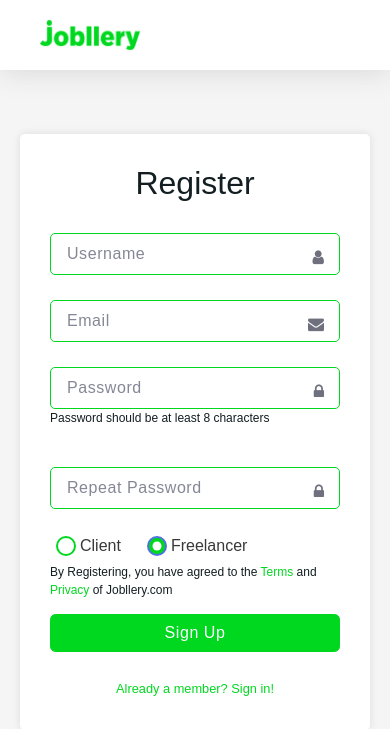
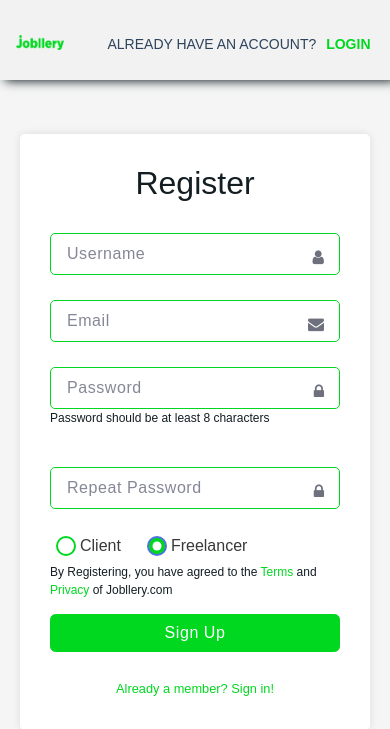
Before and after one commit to AlhajiTaibu/Jobllery_Website_Team_4, a PHP site: page /user_registration/register.php in a window 390 px wide. Shown: the top 729 px of the page. Run offline with PHP 8.4, Linux system fonts and the light colour scheme; some libraries are stand-ins or nearby versions.

Commit message:
Modification of the nav bar
Modification of the nav bar of the register, login, confirm password and forgotten password

```diff
--- /dev/null
+++ b/loginsignup/loginsignupheader.css
@@ -0,0 +1,127 @@
+body{
+	margin: 0;
+}
+
+.header {
+	height: 80px;
+	width: 100%;
+	background-color: rgba(228,228,228,0.2);
+	box-shadow: 5px 0.5px 10px;
+    margin-left: 0px;
+}
+
+.logo {
+	width: 122px;
+	height: 37px;
+	margin-left: 4%;
+	margin-top: 0px;
+	float: left;
+	transition: 0.5s;
+}
+
+.logo:hover {
+	transform: scale(0.5, 0.5);
+}
+
+.midtext {
+	float: left;
+	height: 62px;
+	width: 203px;
+	margin-left: 25%;
+	margin-top: -10px;
+}
+
+.notice {
+	float: right;
+	padding-right: 5%;
+	font-size: 14px;
+	margin-top: -10px;
+	color: #2c435b;
+}
+
+.notice a {
+	text-decoration: none;
+	color: #00d820;
+	margin-left: 6px;
+	font-weight: bold;
+	transition: 0.5s;
+}
+
+.notice a:hover {
+	color: #2c435b;
+	transform: scale(2, 2);
+}
+
+/* On screens that are 992px or less */
+@media screen and (max-width: 992px) {
+  .logo {
+  	width: 81px;
+	height: 25px;
+	margin-top: 5px;
+  }
+
+  .midtext {
+	height: 62px;
+	width: 203px;
+	margin-left: 15%;
+	margin-top: 20px;
+  }
+
+  .notice {
+	font-size: 12px;
+}
+
+}
+
+/* On screens that are 800px or less */
+@media screen and (max-width: 800px) {
+   .midtext {
+	margin-left: 15%;
+  }
+}
+
+
+/* On screens that are 720px or less */
+@media screen and (max-width: 720px) {
+ .logo {
+  	width: 64px;
+	height: 20px;
+	margin-top: 10px;
+ }
+
+ .midtext {
+   	height: 42px;
+	width: 162px;
+	margin-top: 2px;
+	margin-left: 15%;
+  }
+
+.notice {
+	font-size: 10px;
+}
+
+}
+
+/* On screens that are 580px or less */
+@media screen and (max-width: 580px) {
+ .logo {
+  	width: 48px;
+	height: 15px;
+    margin-top: 15px;
+	padding-top: 0px;
+ }
+
+ .midtext {
+ 	display: none;
+   	/*height: 42px;
+	width: 162px;
+	padding-top: 5px;
+	padding-left: 6%;*/
+  }
+
+  .notice {
+	font-size: 14px;
+
+}
+
+}
--- a/user_registration/includes/header.php
+++ b/user_registration/includes/header.php
@@ -16,6 +16,7 @@
     <link rel="stylesheet" href="assets/css/login_signup_style.css">
     <link rel="stylesheet" href="assets/css/mystyle.css">
     <link rel="stylesheet" href="assets/css/style.css">
+    <link rel="stylesheet" href="../loginsignup/loginsignupheader.css">
 
 </head>
 
--- a/user_registration/includes/navigation.php
+++ b/user_registration/includes/navigation.php
@@ -1,4 +1,4 @@
-  <div>
+<div>
        <nav class="navbar navbar-light navbar-expand fixed-top bg-white shadow mb-4 topbar static-top">
         <a href="../homepage/index.php">
         <div class="container-fluid">
--- a/user_registration/register.php
+++ b/user_registration/register.php
@@ -2,7 +2,20 @@
  <?php include "includes/header.php";?>
  <?php include "../freelancer/includes/db.php"; ?>
  <?php include "../freelancer/includes/functions.php"; ?>
-  <?php include "includes/navigation.php";?>
+<!--  <?php include "includes/navigation.php";?>-->
+<div class="header">
+
+			 <a href=""><img class="logo" src="../loginsignup/images/jlogo.png"></a>
+
+
+			 <img class="midtext" src="../loginsignup/images/textAnim.gif">
+
+				<br>
+			 <span class="notice">ALREADY HAVE AN ACCOUNT?<a href="login.php"> LOGIN </a></span>
+
+	</div>
+
+
 <div class="login-wrap customscroll d-flex align-items-center flex-wrap justify-content-center pd-20">
 		<div class="login-box bg-white box-shadow pd-30 border-radius-5">
 <!--			<img src="vendors/images/login-img.png" alt="login" class="login-img">-->
```
Also changed, not shown: loginsignup/loginheader.php (added, +24 -0 lines), loginsignup/signupheader.php (added, +24 -0 lines), user_registration/confirm_password.php (+12 -1 lines), user_registration/forgot_password.php (+12 -1 lines), user_registration/login.php (+12 -1 lines), loginsignup/images/jlogo.png (added), loginsignup/images/textAnim.gif (added).
